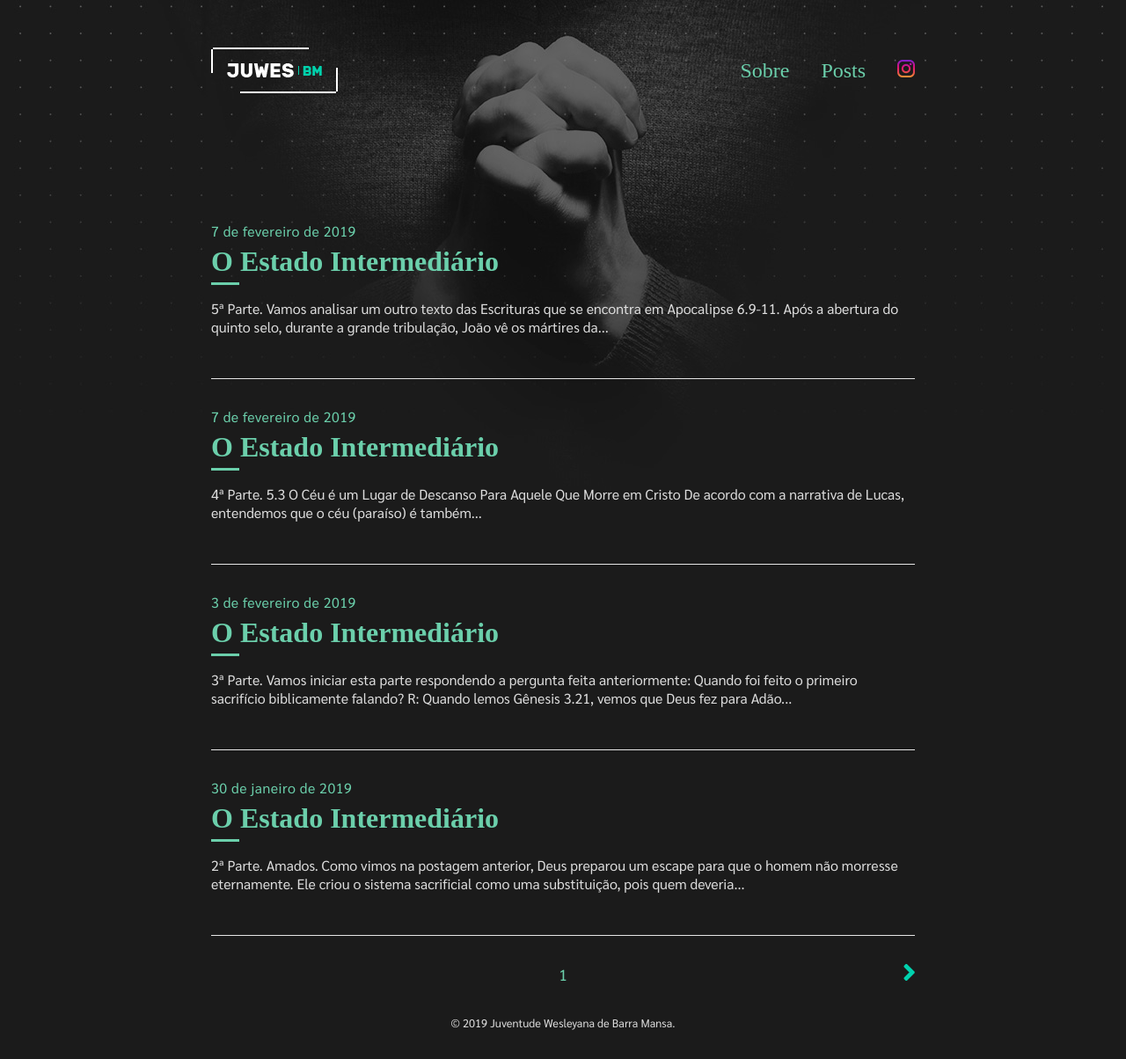
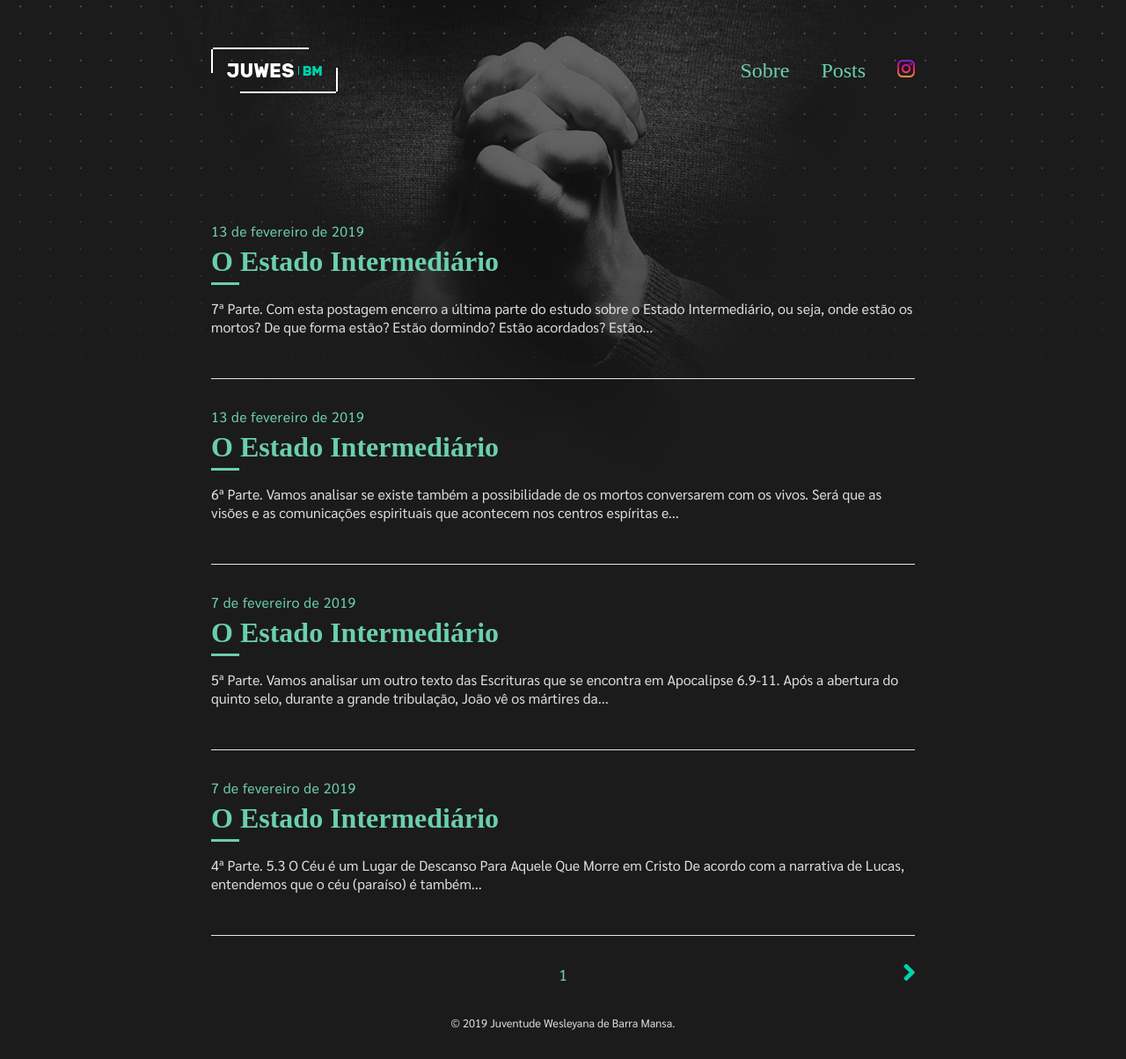
Before and after one commit to romeroalmeida/.github.io, a Jekyll site: the page built from index.html, in a window 1280 px wide. Shown: the whole page at 88% size. Built offline with Jekyll 4.4.1, drawn with Linux system fonts in a browser that asks for light colours; some web fonts are replaced; the list of posts is cut into pages by our own code; some of the changed lines change nothing that is shown.

Commit message:
oestado intermediario

```diff
--- a/_posts/2019-02-07-oestadointermediario-parte5.md
+++ b/_posts/2019-02-07-oestadointermediario-parte5.md
@@ -80,15 +80,6 @@ pequenos pecados, e que depois de um certo tempo vão para o céu, ficarão surp
 para a eternidade e se depararem com um lugar totalmente diferente, chamado Inferno.
 
 
-
-
-
-ESTAMOS CAMINHANDO NESTE ESTUDO E COM CERTEZA VOCÊ QUE ESTÁ LENDO
-CHEGARÁ A UMA CONCLUSÃO BÍBLICA SOBRE O ASSUNTO. LEIA ATENTAMENTE AS
-PASSAGENS BÍBLICAS E SE CASO TIVER ALGUM QUESTIONAMENTO OU UMA VISÃO DIFERENTE,
-COMENTE PARA QUE POSSAMOS JUNTOS ESCLARECER TODO TIPO DE DÚVIDA.
-DEUS OS ABENÇOE. BOA LEITURA E QUE A PAZ DO SENHOR ESTEJA COM TODOS.
-
 ##### Estamos caminhando neste estudo e com certeza você que está lendo chegará a uma conclusão bíblica sobre o assunto.
 
 ##### Leia atentamente as passagens bíblicas e se caso tiver algum questionamento ou uma visão diferente, comente para que possamos juntos esclarecer todo tipo de dúvida.
--- /dev/null
+++ b/_posts/2019-02-13-oestadointermediario-parte6.md
@@ -0,0 +1,80 @@
+---
+layout: post
+title: "O Estado Intermediário"
+author: "Pr. Paulo Roberto Costa da Paixão"
+permalink: /oestadointermediario-6/
+---
+#### 6ª Parte.
+
+Vamos analisar se existe também a possibilidade de os mortos conversarem com os vivos.
+Será que as visões e as comunicações espirituais que acontecem nos centros espíritas e centros de Macumba, Candomblé e suas variantes, são realmente de nossos amigos e parentes que já morreram ou se trata de uma manifestação demoníaca?. Vamos acompanhar os textos abaixo e tirar as nossas conclusões.
+
+## 7 - A Impossibilidade de Comunicação Entre os Mortos e os Vivos.
+
+Através desta parábola de Jesus Cristo, narrada por Lucas, vemos a impossibilidade de se comunicarem os mortos com os vivos e vice e versa. Em Lucas 16.27-31 vemos o homem rico suplicando a Abraão que mande Lázaro à sua casa paterna para alertar a seus cinco irmãos. Mas Abraão diz que pe para eles ouvirem Moisés (O Pentateuco) e os profetas que são todos os Escritos do Antigo Testamento.
+
+Abraão ainda diz a eles que: “ainda que ressuscitasse alguém dentre os mortos, se eles não ouvissem Moisés e os Profetas, não se deixariam persuadir”.
+
+Como de fato foi. Jesus morreu, ressuscitou ao terceiro dia e muitos não creram nele naquela época e nos dias de hoje não é diferente.
+
+## 8 - A Doutrina Do Sono da Alma
+
+Muitas pessoas são ensinadas que após a morte, o corpo vira pó, e a alma cai num profundo sono, aguardando a ressurreição do corpo.
+
+Muitas seitas religiosas ensinam assim, muitas denominações cristãs pensam assim e conseqüentemente muitas pessoas também pensam assim.
+
+Vamos analisar criteriosamente os textos bíblicos e então tomarmos a direção teológica correta:
+
+**8.1** - O Espírito do Homem não morre e nem dorme com a sua morte física.
+
+* **Mateus 10.28** diz: _“Não tenham medo daqueles que matam o corpo, mas não podem matar a alma. Porém tenham medo de Deus, que pode destruir no inferno tanto a alma
+como o corpo”_. Vemos nesta passagem que a alma não pode ser morta. O único que tem poder e autoridade para fazer tal coisa se for de sua vontade é o próprio Deus que a criou.
+
+* **Eclesiastes 12.7** diz: _“Então o nosso corpo voltará para o pó da terra, de onde veio, e o nosso espírito voltará para Deus, que o deu”._ O corpo é que morre e virá pó, porque veio do pó. Mas o espírito do homem que foi criado por Deus de uma forma sobrenatural, volta para Ele. Será que voltaria para Deus algo morto ou dormindo? O que Deus faria com um espírito dormindo? Não tem sentido.
+
+**8.2** - O Espírito Separa-se do Corpo por ocasião da morte
+
+* **Lucas 20.37,38** diz: _“E que os mortos hão de ressuscitar, Moisés o indicou no trecho referente à sarça, quando chama ao Senhor o Deus de Abraão, o Deus de Isaque e o
+Deus de Jacó. Ora, Deus não é Deus de mortos, e sim de vivos; porque para ele todos vivem”._ Abraão, Isaque e Jacó estavam e estão vivos diante de Deus, aguardando o corpo da ressurreição. O corpo estava enterrado na sepultura, mas o seu espírito estava com o Senhor.
+
+* **Lucas 23.43** diz: _“Jesus lhe respondeu: Em verdade te digo que hoje estarás comigo no paraíso”_. Jesus fala para o ladrão na cruz que naquele mesmo dia ele estaria com ele no paraíso. Se Jesus falou isto para aquele homem é porque ele estaria realmente com Jesus no paraíso e sem dúvida vivo, acordado e consciente, pois do contrário como este homem poderia testificar tal coisa se estivesse dormindo. De que adiantaria ele estar no paraíso se estivesse inconsciente, dormindo, etc. seria este o presente de Deus para os que o servem? Mas o seu corpo físico estaria inerte numa sepultura.
+
+* **Atos 7.59** diz: _“E apedrejavam Estêvão, que invocava e dizia: Senhor Jesus, recebe o meu espírito!”_ Estevão quando estava morrendo apedrejado, entrega o seu espírito para o Senhor. Ele sabia que seu espírito ia se encontrar com o Senhor e certamente ele não espera encontrar o Senhor somente depois da ressurreição corporal. E o seu corpo iria para a sepultura.
+
+Claramente percebemos que o espírito do homem se separa de seu corpo por ocasião da morte. O
+corpo sim fica dormindo, pois um dia ele ressuscitará para se encontrar com o seu espírito, que no momento
+da morte física vai para o seu lugar determinado, ou o céu ou o inferno.
+
+**8.3** - O Espírito continua a Viver, Autoconsciente e com todas as suas Faculdades ativas Depois da Morte. Seja ímpio ou Justo.
+
+* **Lc 16.19-26** nos diz: _“Ora, havia certo homem rico que se vestia de púrpura e de linho finíssimo e que, todos os dias, se regalava esplendidamente. Havia também certo mendigo, chamado Lázaro, coberto de chagas, que jazia à porta daquele; e desejava alimentar-se das migalhas que caíam da mesa do rico; e até os cães vinham lamber-lhe as úlceras. Aconteceu morrer o mendigo e ser levado pelos anjos para o seio de Abraão; morreu também o rico e foi sepultado. No inferno, estando em tormentos,
+levantou os olhos e viu ao longe a Abraão e Lázaro no seu seio. Então, clamando, disse: Pai Abraão, tem misericórdia de mim! E manda a Lázaro que molhe em água a
+ponta do dedo e me refresque a língua, porque estou atormentado nesta chama. Disse, porém, Abraão: Filho, lembra-te de que recebeste os teus bens em tua vida, e Lázaro
+igualmente, os males; agora, porém, aqui, ele está consolado; tu, em tormentos. E, além de tudo, está posto um grande abismo entre nós e vós, de sorte que os que
+querem passar daqui para vós outros não podem, nem os de lá passar para nós”._ Observe novamente estes textos que já foram discutidos anteriormente. Lázaro e o rico, bem
+como Abraão estavam conscientes, acordados, ativos, lembravam das pessoas.
+
+* **Apocalipse 6.9-11** diz: _“Quando ele abriu o quinto selo, vi, debaixo do altar, as almas daqueles que tinham sido mortos por causa da palavra de Deus e por causa do
+testemunho que sustentavam. Clamaram em grande voz, dizendo: Até quando, ó Soberano Senhor, santo e verdadeiro, não julgas, nem vingas o nosso sangue dos que
+habitam sobre a terra? Então, a cada um deles foi dada uma vestidura branca, e lhes disseram que repousassem ainda por pouco tempo, até que também se completasse o
+número dos seus conservos e seus irmãos que iam ser mortos como igualmente eles foram”._ Estas pessoas (almas) que aqui aparecem vieram da Grande Tribulação e clamavam
+por justiça. Portanto estavam conscientes, acordadas, ativas. Não havia ninguém dormindo.
+
+* **2 Co 5.6-8** diz: _“Temos, portanto, sempre bom ânimo, sabendo que, enquanto no corpo, estamos ausentes do Senhor; 7visto que andamos por fé e não pelo que vemos.
+8Entretanto, estamos em plena confiança, preferindo deixar o corpo e habitar com o Senhor”._ Paulo ansiava deixar o corpo para se encontrar com o senhor. Será que a
+expectativa dele é sair do corpo para cair num sono Profundo? Certamente que não. Ele sabia que estaria lá consciente, pois em 2 Co 12.2-4, ele nos conta a experiência de ter ido no paraíso e sabia exatamente o que o esperava.
+
+* **Filipenses 1.21-23** diz : _“Porquanto, para mim, o viver é Cristo, e o morrer é lucro. 22 - Entretanto, se o viver na carne traz fruto para o meu trabalho, já não sei o que hei de escolher. 23 - Ora, de um e outro lado, estou constrangido, tendo o desejo de partir e estar com Cristo, o que é incomparavelmente melhor”._ O apóstolo Paulo tinha convicção que ao morrer seu espírito ia para o Senhor o que para ele era infinitamente melhor. Será que se fosse para ficar lá inconsciente ele teria tanta pressa de ir morar com o Senhor?
+
+
+##### Precisamos notar que a Bíblia, principalmente nas cartas paulinas, fala da morte como se a pessoa estivessem dormindo. Constantemente quando Paulo fala de uma pessoa que acabou de morrer como se estivessem dormindo. Paulo quando chama a morte de um ser humano como de uma pessoa que dorme, precisamos analisar mais profundamente e entender por que ele usa tal figura de linguagem para exemplificar a morte.
+
+##### Muitas seitas e religiões defendem que quando morremos ficamos adormecidos, sem consciencia, totalmente alheio ao que acontece no mundo espiritual. Mas Paulo tem certa razão ao utilizar deste termo para a morte. Não como os que defendem o sono da alma, mas como alguém que tem um entendimento mais profundo deste estado.
+
+Quem na verdade dorme?
+
+Não deixa de ler a próxima postagem para que você possa realmente entender o que acontece.
+
+Deus abençoe a todos e tenham uma leitura edificante.
+
+### Pr. Paulo Roberto Costa da Paixão
--- /dev/null
+++ b/_posts/2019-02-13-oestadointermediario-parte7.md
@@ -0,0 +1,57 @@
+---
+layout: post
+title: "O Estado Intermediário"
+author: "Pr. Paulo Roberto Costa da Paixão"
+permalink: /oestadointermediario-7/
+---
+#### 7ª Parte.
+
+Com esta postagem encerro a última parte do estudo sobre o Estado Intermediário, ou seja, onde estão os mortos? De que forma estão? Estão dormindo? Estão acordados? Estão Conscientes ou inconscientes?
+
+**Dormir na Bíblia, quando se fala de morte, refere-se ao corpo**
+
+* **Mateus 27.52** diz: _”abriram-se os sepulcros, e muitos corpos de santos, que dormiam, ressuscitaram;”_ Esta passagem é muito interessante, pois quando Jesus morreu, muitos
+daqueles que haviam morrido salvos, ressuscitaram e após a ressurreição de Jesus entraram na cidade e apareceram a muitos. Note que o texto diz que _“os corpos de santos, que dormiam”._ na verdade o dormir está se referindo ao corpo e não a alma.
+
+**8.5** - A Alma Não Dorme
+
+* **Deuteronômio 34.5-6** diz:_ “Assim, morreu ali Moisés, servo do Senhor, na terra de Moabe, segundo a palavra do Senhor. 6 - Este o sepultou num vale, na terra de Moabe, defronte de Bete-Peor; e ninguém sabe, até hoje, o lugar da sua sepultura”._
+
+* **Mateus 17.1-3** diz: _“Seis dias depois, tomou Jesus consigo a Pedro e aos irmãos Tiago e João e os levou, em particular, a um alto monte. 2E foi transfigurado diante deles; o seu rosto resplandecia como o sol, e as suas vestes tornaram-se brancas como a luz. 3 - E eis que lhes apareceram Moisés e Elias, falando com ele”._
+
+No primeiro texto nós vemos a descrição da morte de Moisés. No segundo texto nós temos a descrição da transfiguração de Jesus, onde aparece Moisés, acordado, consciente e conversando com Jesus.
+
+Algo importante de se observar é que todas as vezes que aparece a palavra dormir em relação a morte não se trata da alma e sim do corpo. Quem dorme é o corpo e não a alma. Quando estamos cansados, na nossa vida terrena, dizemos: vou deitar um pouco para descansar ou vou me deitar e dormir um pouco. Estamos fazendo para descansar quem? A alma ou o corpo? Quem se cansa? A alma ou o corpo?
+
+Por que entendemos que se refere ao corpo e não a alma?
+
+É muito simples. Jesus sempre enfatizou aos discípulos que ele iria morrer e ressuscitar e que o mesmo aconteceria com todos os homens, sendo uns para vida eterna com Deus e outros para a morte eterna no inferno.
+
+Portanto quando olhamos os textos percebemos claramente que a referencia a sono é para o corpo, pois não se ressuscita a alma, o espírito e sim o corpo. Os corpos de todos os que já morreram, hão de acordar no momento da ressurreição. Eles serão vivificados. Portanto todos os que falavam que uma pessoa que havia morrido estava dormindo estava correto, pois na ressurreição eles iriam reviver. Não importa de que forma morreram. Se no mar, se foram queimados, comidos por animais, etc. todos estão na verdade dormindo, pois no momento determinado por Deus todos eles, e nós também se já tivermos morrido, seremos acordados para comparecermos diante de nosso Senhor.
+
+Vamos ver alguns textos para entendermos melhor.
+
+**Mateus 9.23-26**: _“Tendo Jesus chegado à casa do chefe e vendo os tocadores de flauta e o povo em alvoroço, disse: Retirai-vos, porque não está morta a menina, mas dorme. E riam-se dele. Mas, afastado o povo, entrou Jesus, tomou a menina pela mão, e ela se levantou. E a fama deste acontecimento correu por toda aquela terra”._
+
+**Marcos 5 .38-42**: _“Chegando à casa do chefe da sinagoga, viu Jesus o alvoroço, os que choravam e os que pranteavam muito. Ao entrar, lhes disse: Por que estais em alvoroço e chorais? A criança não está morta, mas dorme. E riam-se dele. Tendo ele, porém, mandado sair a todos, tomou o pai e a mãe da criança e os que vieram com ele e entrou onde ela estava. Tomando-a pela mão, disse: Talitá cumi!, que quer dizer: Menina, eu te mando, levanta-te! Imediatamente, a menina se levantou e pôs-se a andar; pois tinha doze anos. Então, ficaram todos sobremaneira admirados”._
+
+**Lucas 8. 52-55**: _“E todos choravam e a pranteavam. Mas ele disse: Não choreis; ela não está morta, mas dorme. E riam-se dele, porque sabiam que ela estava morta. Entretanto, ele, tomando-a pela mão, disse-lhe, em voz alta: Menina, levanta-te! Voltou-lhe o espírito, ela imediatamente se levantou, e ele mandou que lhe dessem de comer”._
+
+Jesus quando falava da filha do chefe da sinagoga, que havia morrido, ele afirmou que ela não estava morta, mas dormia. Jesus queria dizer que o seu corpo estava dormindo e não o seu espírito, a sua alma.
+
+**João 11.11-14:** _“Isto dizia e depois lhes acrescentou: Nosso amigo Lázaro adormeceu, mas vou para despertá-lo. Disseram-lhe, pois, os discípulos: Senhor, se dorme, estará salvo. Jesus, porém, falara com respeito à morte de Lázaro; mas eles supunham que tivesse falado do repouso do sono. Então, Jesus lhes disse claramente: Lázaro morreu”._
+
+Jesus ao falar de Lázaro, ele afirmava que ele estava dormindo e depois para que os discípulos o entendessem lhes disse que Lázaro havia morrido. Jesus afirmava que Lázaro havia adormecido e que ele iria para despertá-lo. O que estava dormindo? O corpo ou a alma? Evidentemente que Jesus foi para despertar o corpo que estava dormindo na sepultura, pois o espírito não morre nem dorme.
+
+**1 Coríntios 15.20-21**: _“Mas, de fato, Cristo ressuscitou dentre os mortos, sendo ele as primícias dos que dormem. Visto que a morte veio por um homem, também por um homem veio a ressurreição dos mortos”._
+
+Este texto das Escrituras é realmente muito esclarecedor. Paulo afirma que Cristo ressuscitou dentre os mortos e afirma também que Ele foi as primícias dos que dormem (dos que já haviam morrido). Jesus ressuscitou em um corpo glorificado para nos mostrar e nos dar a esperança que tal aconteceria com todos os que nele crescem. Agora vamos analisar esta passagem: Jesus teve o seu corpo ressuscitado ou seu espírito?. Se Jesus é o exemplo da ressurreição para os que já morreram, por que não é dito que após a sua morte o seu espírito estava dormindo aguardando o momento da ressurreição? Então por que Jesus diz ao ladrão na cruz que eles estariam juntos naquele mesmo dia no Paraíso e não dali a três dias? Observe que Jesus ressuscitou somente no terceiro dia e o ladrão não ressuscitou ainda, pois o seu corpo está dormindo aguardando a ressurreição, mas o seu espírito, naquele mesmo dia foi se encontrar com Jesus. Será que após a morte, o espírito de Jesus ficou dormindo aguardando a ressurreição? Claro que não, o corpo sim, estava dormindo aguardando o momento de ser despertado, mas o espírito estava ativo, acordado e consciente.
+
+Portanto, por tudo que está registrado na Bíblia, entendo que a doutrina do sono da alma é um tremendo equívoco ou má intenção.
+
+##### Espero que este estudo tenha ajudado a entender como estão os mortos, tanto os que estão em cristo, como os que não estão.
+##### Se ficou algo ainda obscuro, espero que você faça o questionamento para que eu possa trazer se possível uma resposta bíblica e convincente.
+##### No mais, agradeço a todos os que se interessaram pelo assunto e acredito que tenha ajudado a tirar algumas dúvidas que existiam sobre este assunto.
+##### Um grande abraço a todos. Que a Paz de Cristo esteja com todos vocês.
+
+### Pr. Paulo Roberto Costa da Paixão
```
Also changed, not shown: tale.gemspec.
